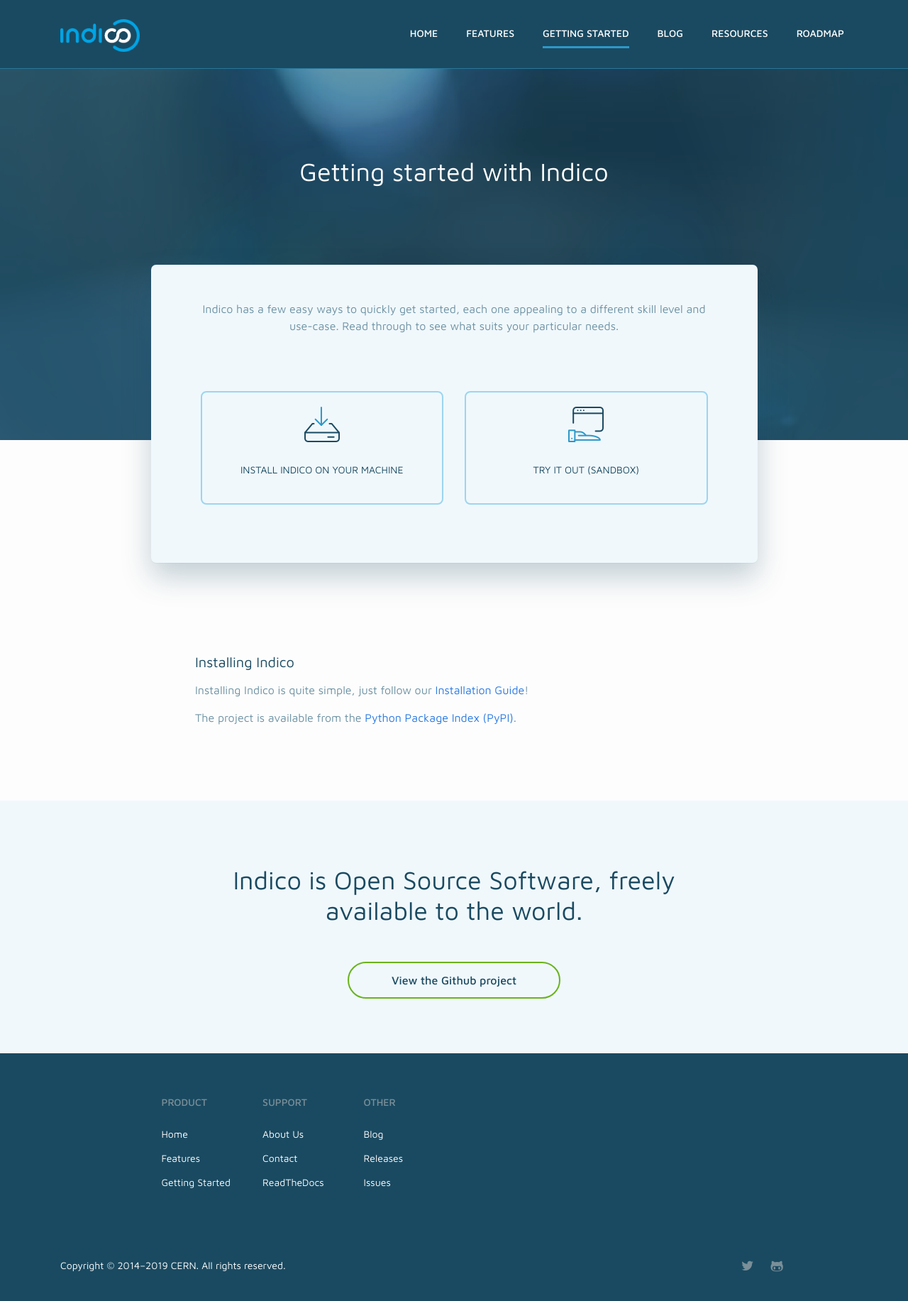
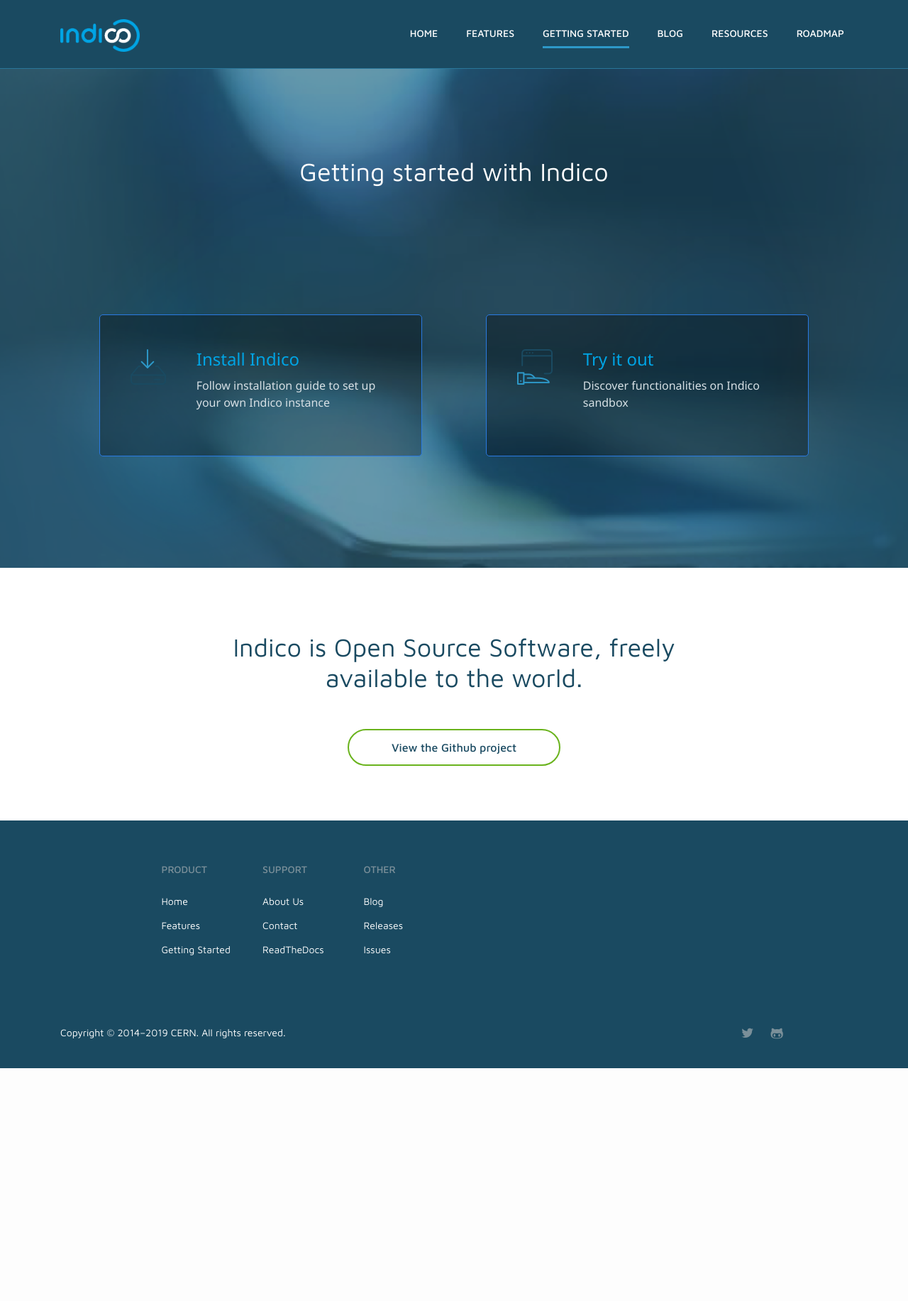
Before and after one commit to indico/indico.github.io, a Jekyll site: the page built from getting_started.md, in a window 1280 px wide. Shown: the whole page at 71% size. Built offline with Jekyll 4.4.1, drawn with Linux system fonts in a browser that asks for light colours; nearby versions of some CDN libraries; comment, search, counter and statistics services are not loaded; after the commit the page ends 1505 px from its top, so only the background shows below that.

Commit message:
Refresh getting started page

```diff
--- a/_layouts/getting_started.html
+++ b/_layouts/getting_started.html
@@ -4,41 +4,36 @@
 <section class="hero-section section hero-getting-started">
     <div class="hero-section-content">
         <div class="hero-spotlight container">
-            <div class="row">
-                <div class="col-md-9 col-11 block-center">
+            <div class="row justify-content-center">
+                <div class="col-md-9 col-11">
                     <div class="hero-spotlight-header hero-spotlight-header-page">
                         <h1>Getting started with Indico</h1>
                     </div>
                 </div>
             </div>
-            <div class="row options-wrapper">
-                <div class="getting-started-options col-md-9 col-12 block-center-abs">
-                    <div class="row">
-                        <div class="options-description col-12 block-center">
-                            Indico has a few easy ways to quickly get started, each one appealing to a different skill level and use-case. Read through to see what suits your particular needs.
-                        </div>
-                    </div>
-                    <div class="row options-wrapper">
-                        <div class="option col-sm-6 col-12">
-                            <a href="#installing-indico">
-                                <div class="inner-wrapper">
+            <div class="row justify-content-center getting-started-options">
+                <div class="col-md-6 col-12">
+                    <a class="option-card" href="https://docs.getindico.io/en/stable/installation/">
                         <div class="row justify-content-center">
+                            <div class="col-3">
                                 <img src="{{ site.baseurl }}/img/own_machine.png">
                             </div>
-                                    <div class="row">
-                                        <div class="col-12">INSTALL INDICO ON YOUR MACHINE</div>
+                            <div class="col-9">
+                                <h4>Install Indico</h4>
+                                <p>Follow installation guide to set up your own Indico instance</p>
                             </div>
                         </div>
                     </a>
                 </div>
-                        <div class="option col-sm-6 col-12">
-                            <a href="https://sandbox.getindico.io">
-                                <div class="inner-wrapper">
+                <div class="col-md-6 col-12">
+                    <a class="option-card" href="https://sandbox.getindico.io">
                         <div class="row justify-content-center">
+                            <div class="col-3">
                                 <img src="{{ site.baseurl }}/img/sandbox.png">
                             </div>
-                                    <div class="row">
-                                        <div class="col-12">TRY IT OUT (SANDBOX)</div>
+                            <div class="col-9">
+                                <h4>Try it out</h4>
+                                <p>Discover functionalities on Indico sandbox</p>
                             </div>
                         </div>
                     </a>
@@ -46,23 +41,8 @@
             </div>
         </div>
     </div>
-        </div>
-    </div>
 </section>
-<section class="download-section">
-    <div class="section-content container">
-        <div class="row">
-            <div class="col-md-8 col-xm-12 block-center">
-                <section id="installing-indico">
-                    <h2 class="header">Installing Indico</h2>
-                    <p class="content">Installing Indico is quite simple, just follow our <a href="https://docs.getindico.io/en/latest/installation/production/" title="Production Installation guide">Installation Guide</a>!</p>
-                    <p class="content">The project is available from the <a href="https://pypi.python.org/pypi/indico" title="Indico at PyPI">Python Package Index (PyPI)</a>.</p>
-                </section>
-            </div>
-        </div>
-    </div>
-</section>
-<section class="safety-net-section section bg-blue-light">
+<section class="safety-net-section section bg-white">
     <div class="section-content container">
         <div class="row">
             <div class="col-md-8 col-xm-12 block-center">
--- a/css/indico.scss
+++ b/css/indico.scss
@@ -505,6 +505,10 @@
     background-color: $blue-color-even-lighter;
 }
 
+.bg-white {
+    background-color: white;
+}
+
 .block-center {
     margin-left: auto;
     margin-right: auto;
@@ -544,7 +548,7 @@
 }
 
 .hero-getting-started {
-    height: 620px;
+    height: 800px;
     background-image: url("../img/hero/getting_started.png");
 }
 
@@ -1079,113 +1083,58 @@
 /**
  * Getting Started page
  */
-.options-wrapper {
-    margin-top: calc(2 * #{$spacing-unit});
-    position: relative;
-}
-
-.getting-started-options {
-
-    font-family: $maven;
-    font-weight: $regular;
-    padding: 30px 20px;
-    position: absolute;
-    min-height: 420px;
-    border-radius: 7px;
-    background: $blue-color-even-lighter;
-    -moz-box-shadow:    0px 1px 0px 0px rgba(25,73,97,0.05), 0px 20px 40px 0px rgba(25,73,97,0.25);
-    box-shadow:         0px 1px 0px 0px rgba(25,73,97,0.05), 0px 20px 40px 0px rgba(25,73,97,0.25);
-
-    @media(min-width: $md) {
-        padding: 50px 70px;
-    }
-
-    .options-description {
-        font-size: 16px;
-        color: $blue-gray-light;
-        line-height: 24px;
-    }
-    .option {
-        font-size: 14px;
-        line-height: 18px;
-        margin-top: 20px;
-        a {
-            color: $blue-dark;
-        }
-
-        .inner-wrapper {
-            height: 100%;
-            border-radius: 8px;
-            border: 2px solid $blue-color-lighter;
-            padding: 20px;
-            min-height: 160px;
-
-            &:hover {
-                background-color: $blue-color-lighter-2;
-                cursor: pointer;
-            }
-        }
-
-        .row {
-
-            img {
-                min-height: 48px;
-            }
-
-            div {
-                margin-top: $spacing-unit;
-            }
-        }
-    }
-}
-
-%paragraph-whatever {
-    font-size: 16px;
-    color: $blue-gray-light;
-}
-
-.download-section {
-    font-family: $maven;
-    font-weight: $regular;
-    line-height: 24px;
-    margin-top: calc(18 * #{$spacing-unit});
-
-    @media(min-width: $sm) {
-        margin-top: calc(7 * #{$spacing-unit});
-    }
-
-    section {
-
-        &:not(:first-child) {
-            margin-top: calc(3 * #{$spacing-unit});
-        }
-        h2.header {
-            font-size: 20px;
-            color: $blue-dark;
-            line-height: 25px;
-        }
-
-        p.content {
-            font-size: 16px;
-            color: $blue-gray-light;
-        }
-
-        ol {
-            color: $blue-gray-light;
-        }
-
-        p.code {
-            background: $gray-white;
-            border: 1px solid $gray-white-dark;
-            border-radius: 7px;
-            font-family: $source-code;
-            font-weight: $regular;
-            font-size: 14px;
-            color: $blue-dark;
-            padding: 10px;
-        }
-    }
-}
+
+ .getting-started-options {
+     font-family: $noto;
+     margin:100px 10px;
+
+    .option-card {
+        margin: 30px;
+        padding: 30px;
+        height: 200px;
+        display: block;
+        border: 1px solid $brand-color;
+        border-radius: 5px;
+        background: rgba(0, 0, 0, 0.3);
+        display: flex;
+        flex-direction: column;
+        justify-content: center;
+        align-items: center;
+        text-align: left;
+
+        img {
+            display: block;
+            margin-left: auto;
+            margin-right: auto;
+            width: 50px;
+            height: 50px;
+        }
+
+        h4 {
+            margin-bottom: 10px;
+            color: #00A4E4;
+        }
+
+        p {
+            color: darken($gray-white, 10%);
+        }
+    }
+
+    @media(hover: hover) {
+        .option-card:hover {
+            background: rgba(0, 0, 0, 0.4);
+        }
+
+        .resource-card:hover::after {
+            width: 100%;
+            left: 0;
+            background: linear-gradient(to right, #0054b5, #3dd8ff);
+        }
+    }
+
+ }
+
+
 
 /**
  * Contact Us page
```
Lines whose indentation alone changed are shown as unchanged.
